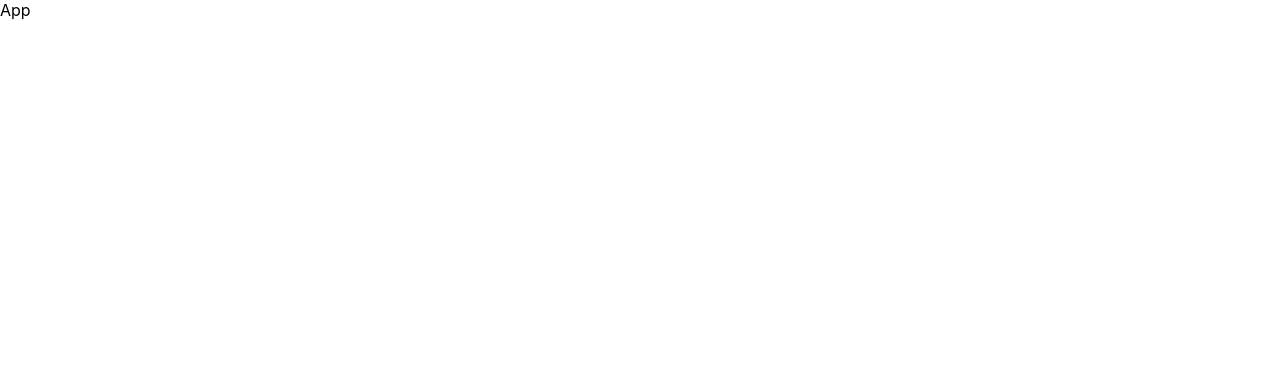
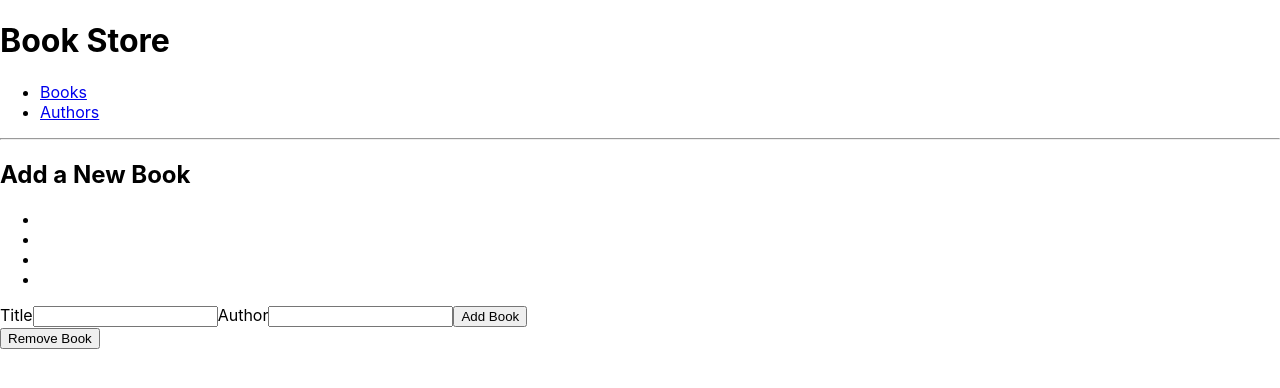
Before and after one commit to CrystallineButterfly/book-store-react, a React (Create React App) app: page /authors in a window 1280 px wide. Shown: the top 388 px of the page. Built offline with nearby package versions, Linux system fonts and the light colour scheme.

Commit message:
Add basic book components

```diff
--- a/src/App.js
+++ b/src/App.js
@@ -1,7 +1,30 @@
 import React from 'react';
+import { Routes, Route, Link } from 'react-router-dom';
+import AddBooks from './components/AddBooks';
+import Authors from './components/Authors';
+import RemoveBook from './components/RemoveBook';
 
-export default function App() {
+function BookStore() {
   return (
-    <div>App</div>
+    <div>
+      <h1>Book Store</h1>
+      <ul>
+        <li>
+          <Link to="/books">Books</Link>
+        </li>
+        <li>
+          <Link to="/authors">Authors</Link>
+        </li>
+      </ul>
+      <hr />
+      <Routes>
+        <Route exact path="/books" component={AddBooks} />
+        <Route path="/authors" component={Authors} />
+      </Routes>
+      <AddBooks />
+      <RemoveBook />
+    </div>
   );
 }
+
+export default BookStore;
--- /dev/null
+++ b/src/components/AddBooks.js
@@ -0,0 +1,23 @@
+import React from 'react';
+import '../App.css';
+
+function AddBooks() {
+  return (
+    <div>
+      <h2>Add a New Book</h2>
+      <ul>
+        <li />
+        <li />
+        <li />
+        <li />
+      </ul>
+      Title
+      <input type="text" property="title" />
+      Author
+      <input type="text" property="author" />
+      <button type="submit">Add Book</button>
+    </div>
+  );
+}
+
+export default AddBooks;
--- /dev/null
+++ b/src/components/Authors.js
@@ -0,0 +1,7 @@
+// import React from 'react';
+
+// export default function Authors() {
+//   return (
+//     <button type="submit" onClick={}>Authors</button>
+//   );
+// }
--- /dev/null
+++ b/src/components/RemoveBook.js
@@ -0,0 +1,10 @@
+import React from 'react';
+import '../App.css';
+
+export default function RemoveBook() {
+  return (
+    <div>
+      <button type="submit">Remove Book</button>
+    </div>
+  );
+}
--- a/src/index.js
+++ b/src/index.js
@@ -1,11 +1,14 @@
 import React from 'react';
+import { BrowserRouter } from 'react-router-dom';
 import ReactDOM from 'react-dom/client';
 import './index.css';
-import App from './App';
+import BookStore from './App';
 
 const root = ReactDOM.createRoot(document.getElementById('root'));
 root.render(
   <React.StrictMode>
-    <App />
+    <BrowserRouter>
+      <BookStore />
+    </BrowserRouter>
   </React.StrictMode>,
 );
```
